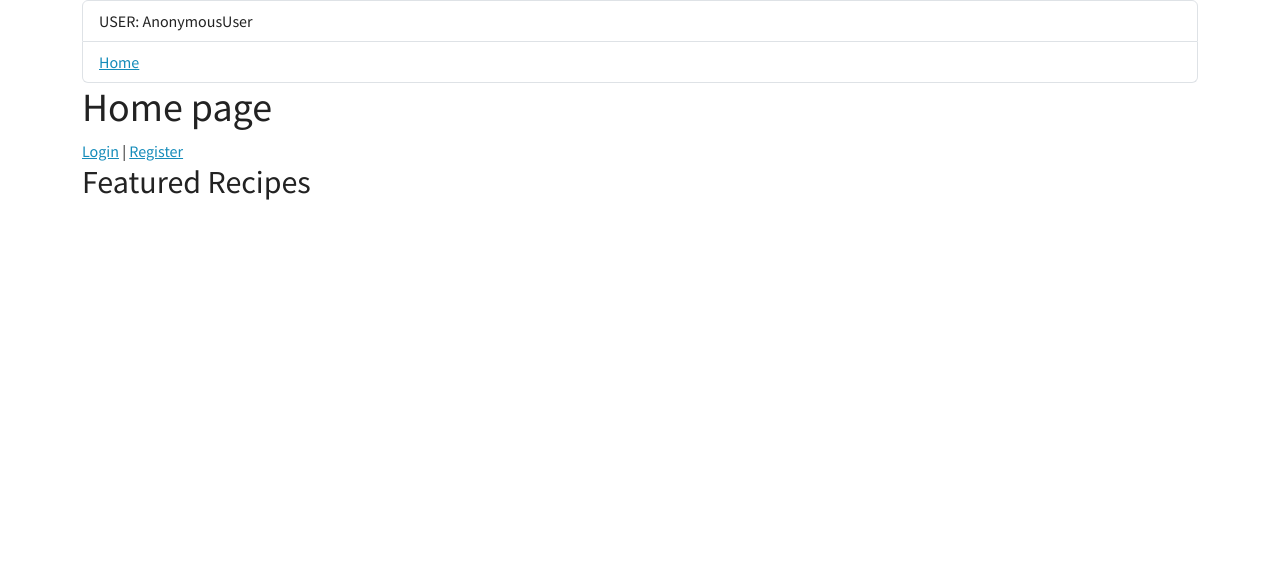
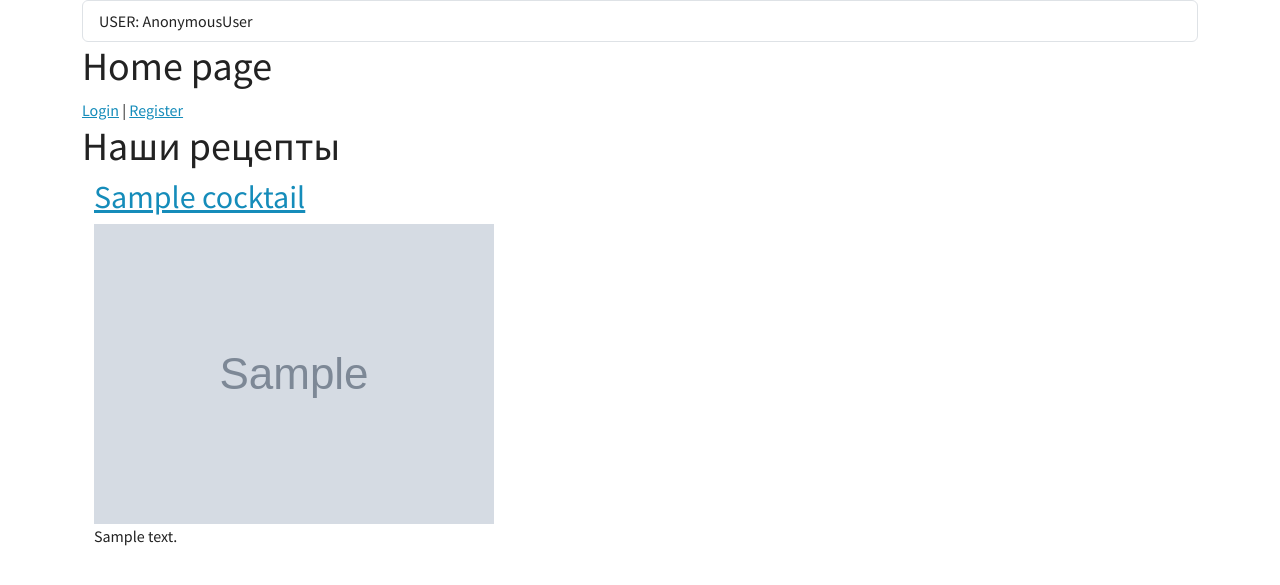
Before and after one commit to shurik1777/verre2, a Django app: page / in a window 1280 px wide. Shown: the top 585 px of the page. Run offline with Django 5.2, Linux system fonts and the light colour scheme; tables that the repository leaves empty hold one stand-in row (values such as "Sample post"); grey boxes marked "Sample" are stand-in pictures; some libraries are stand-ins or nearby versions.

Commit message:
refactoring templates

```diff
--- a/cocktail/models.py
+++ b/cocktail/models.py
@@ -38,9 +38,6 @@ class Ingredient(m.Model):
     def __str__(self):
         return f"Название: {self.name}, Описание: {self.description}"
 
-    def get_absolute_url(self):
-        return reverse("catalog:ingredient", kwargs={"product_slug": self.slug})
-
     def display_id(self):
         return f"{self.id:05}"
 
@@ -66,9 +63,6 @@ class Cocktail(m.Model):
     def __str__(self):
         return f"Название: {self.title}, Описание: {self.description}"
 
-    def get_absolute_url(self):
-        return reverse("catalog:cocktail", kwargs={"product_slug": self.slug})
-
     def display_id(self):
         return f"{self.id:05}"
 
--- a/cocktail/urls.py
+++ b/cocktail/urls.py
@@ -7,11 +7,11 @@ from django.conf.urls.static import static
 app_name = 'cocktail'
 
 urlpatterns = [
+    path('', views.home_page, name='home'),
     # path('categories/add/', AddCategoryView.as_view(), name='add_category'),
     # path('ingredients/add/', AddIngredientView.as_view(), name='add_ingredient'),
     # path('recipes/add/', AddRecipeView.as_view(), name='add_recipe'),
-    # path('', views.home, name='home'),
-    # path('recipe/<slug:recipe_slug>/', views.recipe_detail, name='recipe_detail'),
+    path('recipe/<slug:recipe_slug>/', views.recipe_detail, name='recipe_detail'),
 ]
 
 if settings.DEBUG:
--- a/cocktail/views.py
+++ b/cocktail/views.py
@@ -1,3 +1,44 @@
-from django.shortcuts import render
+from django.shortcuts import render, redirect
+from django.views import View
 
-# Create your views here.
+from .forms import IngredientForm, CocktailForm
+from .models import Cocktail
+
+
+def home_page(request):
+    # Получаем 5 случайных коктейлей, не зависимо от авторизации
+    recipes = Cocktail.objects.order_by('?')[:5]
+    return render(request, 'home.html', {'cocktail': recipes})
+
+
+def recipe_detail(request, slug):
+    recipe = Cocktail.objects.get(slug=slug)
+    return render(request, 'recipe_detail.html', {'cocktail': recipe})
+
+
+class AddIngredientView(View):
+    def get(self, request):
+        form = IngredientForm()
+        return render(request, 'cocktail/add_ingredient.html', {'form': form})
+
+    def post(self, request):
+        form = IngredientForm(request.POST, request.FILES)
+        if form.is_valid():
+            ingredient = form.save(commit=False)
+            ingredient.save()
+            return redirect('recipes:ingredients_list')
+        return render(request, 'cocktail/add_ingredient.html', {'form': form})
+
+
+class AddCocktailView(View):
+    def get(self, request):
+        form = CocktailForm()
+        return render(request, 'cocktail/add_category.html', {'form': form})
+
+    def post(self, request):
+        form = CocktailForm(request.POST, request.FILES)
+        if form.is_valid():
+            category = form.save(commit=False)
+            category.save()
+            return redirect('recipes:categories_list')
+        return render(request, 'cocktail/add_category.html', {'form': form})
--- a/templates/base.html
+++ b/templates/base.html
@@ -13,9 +13,9 @@
     <li class="list-group-item">
         USER: {{ user }}
     </li>
-    <li class="list-group-item">
-        <a href="{% url 'home' %}">Home</a>
-    </li>
+{#    <li class="list-group-item">#}
+{#        <a href="{% url 'home' %}">Home</a>#}
+{#    </li>#}
 </ul>
 {% block content %}
 {% endblock %}
--- a/templates/home.html
+++ b/templates/home.html
@@ -5,14 +5,19 @@
         <form action="{% url 'logout' %}" method="post">
         {% csrf_token %}
         <button type="submit">Log out</button>
+        </form>
     {% else %}
     	<a href="{% url 'login' %}">Login</a> |
         <a href="{% url 'register' %}">Register</a>
     {% endif %}
-     <h2>Featured Recipes</h2>
-    <ul>
-        {% for recipe in recipes %}
-            <li>{{ recipe.title }} - {{ recipe.description }}</li>
+ <h1>Наши рецепты</h1>
+    <div class="container">
+        {% for recipe in cocktail %}
+            <div class="recipe-item">
+                <h2><a href="{{ recipe.get_absolute_url }}">{{ recipe.title }}</a></h2>
+                <img src="{{ recipe.image.url }}" alt="{{ recipe.title }}">
+                <p>{{ recipe.description|truncatechars:150 }}</p>
+            </div>
         {% endfor %}
-    </ul>
+    </div>
 {% endblock %}
--- a/verre2/urls.py
+++ b/verre2/urls.py
@@ -12,9 +12,9 @@ from django.conf.urls.static import static
 
 urlpatterns = [
     path('admin/', admin.site.urls),
-    path('', TemplateView.as_view(template_name='home.html'), name='home'),
+    # path('', TemplateView.as_view(template_name='home.html'), name='home'),
     path('users/', include('users.urls')),
-    path('in/', include('cocktail.urls', namespace='cocktail')),
+    path('', include('cocktail.urls', namespace='cocktail')),
 ]
 
 if settings.DEBUG:
```
Also changed, not shown: cocktail/forms.py (added, +28 -0 lines).
